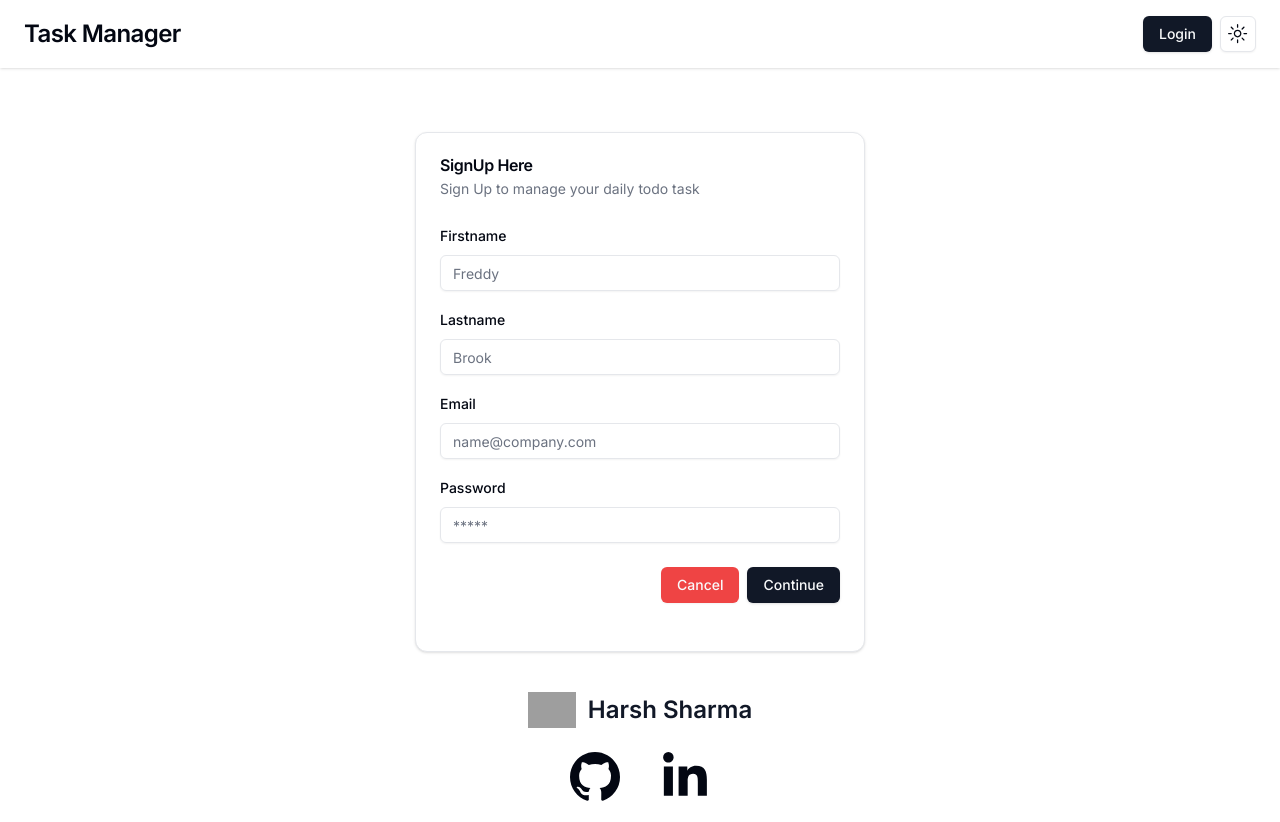
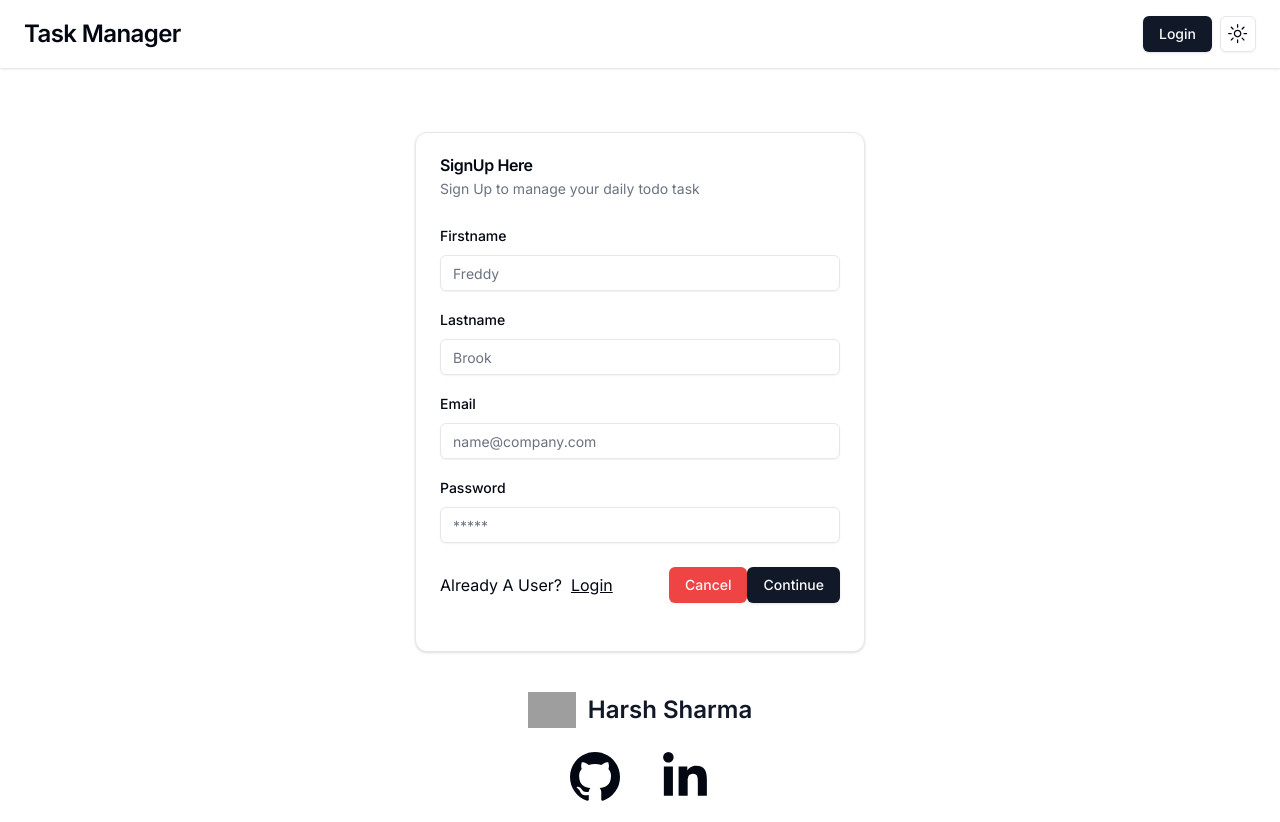
Before and after one commit to harshbsharma/Task-Manager, a Next.js app: page /signin in a window 1280 px wide. Built offline with nearby package versions, Linux system fonts and the light colour scheme; grey boxes are pictures that could not be loaded.

Commit message:
Login and Signup redirects

```diff
--- a/src/app/login/page.tsx
+++ b/src/app/login/page.tsx
@@ -142,9 +142,12 @@ export default function SignIn() {
 
                    </div>
 
-                    <div className='pt-6 space-x-2 flex items-center justify-end w-full '>
+                    <div className='pt-6 space-x-2 flex items-center justify-between w-full '>
+                            <div>
+                                New Here?&nbsp; <a href="/signin" className="text-bold underline">SignUp</a>
+                            </div>
 
-
+                        <div>
                         <Button
                             disabled={loading}
                             variant='destructive'
@@ -159,6 +162,7 @@ export default function SignIn() {
                         >
                             Continue
                         </Button>
+                        </div>
                     </div>
                     {/* <div className="flex justify-between pt-6">
                         <Button variant="outline">Cancel</Button>
--- a/src/app/signin/page.tsx
+++ b/src/app/signin/page.tsx
@@ -166,9 +166,12 @@ export default function SignIn() {
 
                    </div>
 
-                    <div className='pt-6 space-x-2 flex items-center justify-end w-full '>
+                    <div className='pt-6 space-x-2 flex items-center justify-between w-full '>
+                        <div>
+                            Already A User?&nbsp; <a href="/login" className="text-bold underline">Login</a>
+                        </div>
 
-
+                        <div>
                         <Button
                             disabled={loading}
                             variant='destructive'
@@ -183,6 +186,7 @@ export default function SignIn() {
                         >
                             Continue
                         </Button>
+                        </div>
                     </div>
                     {/* <div className="flex justify-between pt-6">
                         <Button variant="outline">Cancel</Button>
--- a/src/components/anothernav.tsx
+++ b/src/components/anothernav.tsx
@@ -74,7 +74,7 @@ const Navbar = () => {
           {token ? (
         <Button onClick={handleLogout}>Logout</Button>
       ) : (
-        <Button onClick={() => router.push("/login") }>Login</Button>
+        <Button onClick={() => router.push("/signin") }>Login</Button>
       )}
           {token && <Button onClick={()=>router.push("/task/create")}>
               <PlusIcon/>
```
